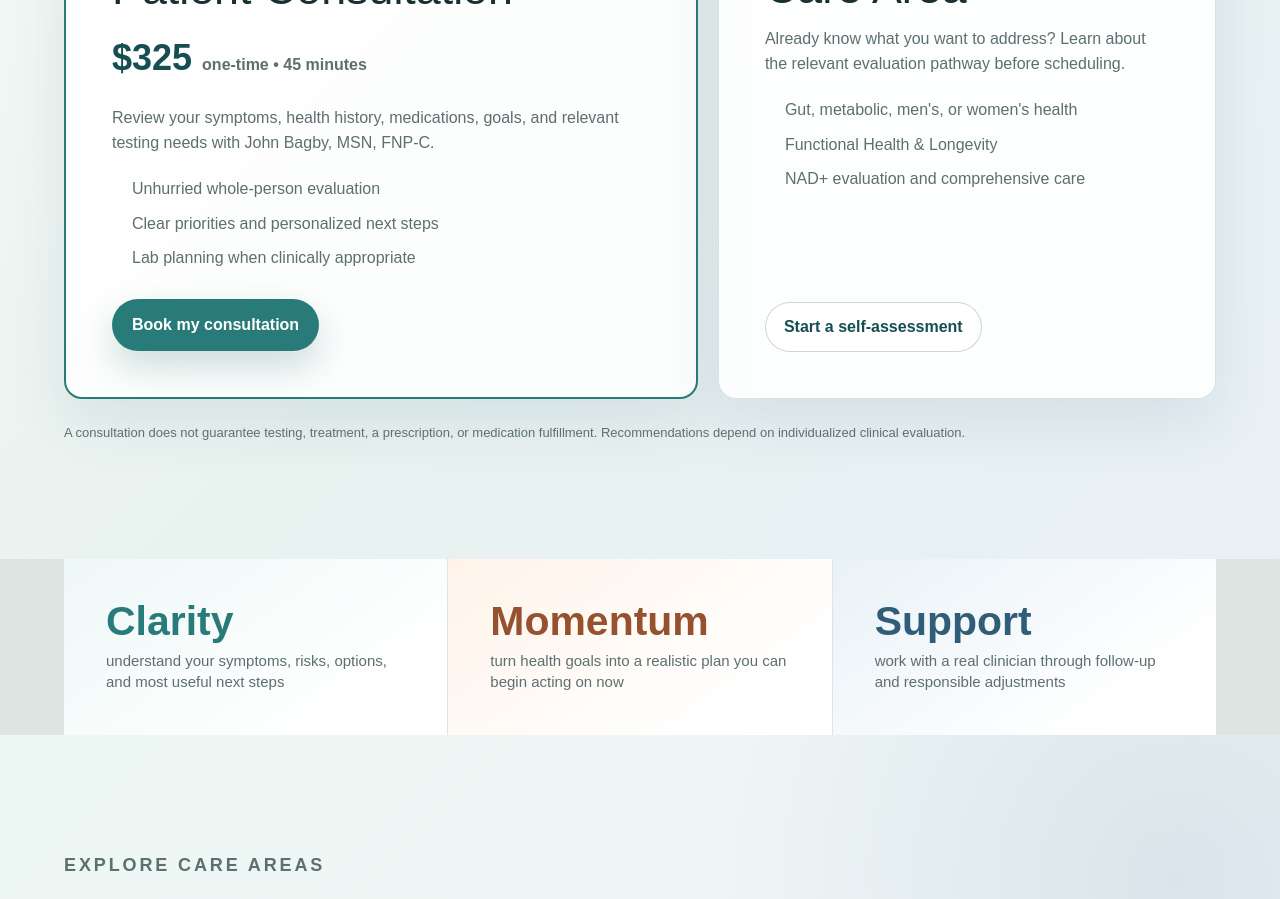
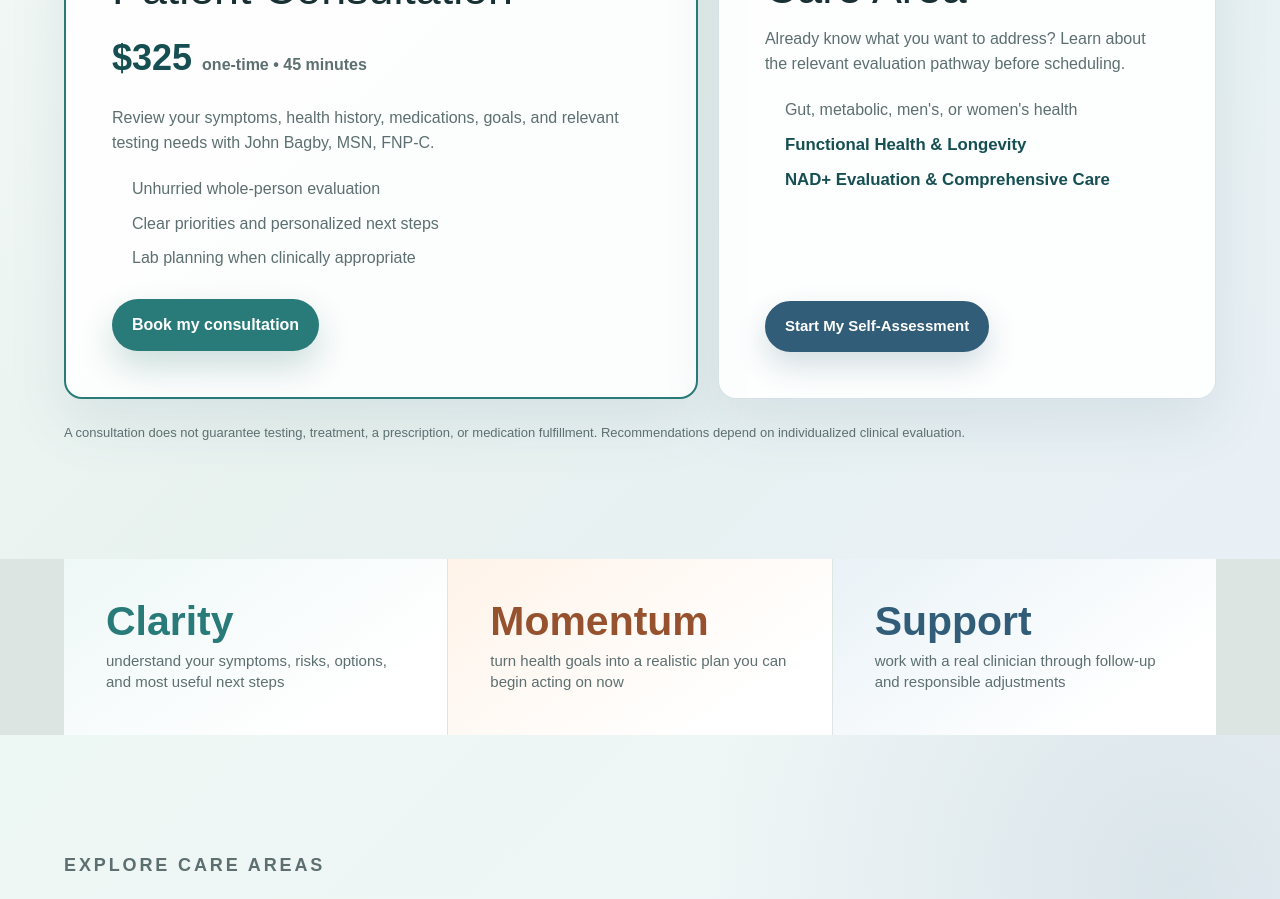
Before and after one commit to Nurseguy1/Apex-Vitality, a Next.js app: page / in a window 1280 px wide. Shown: the part 1840-2739 px from the top of the page. Built offline with nearby package versions, Linux system fonts and the light colour scheme; no server answers.

Commit message:
Emphasize focused care assessment options

```diff
--- a/app/globals.css
+++ b/app/globals.css
@@ -616,6 +616,12 @@
   line-height: 1.6;
 }
 
+.funnel-card li strong {
+  color: var(--teal-dark);
+  font-size: 1.05em;
+  font-weight: 850;
+}
+
 .funnel-price {
   display: flex;
   flex-wrap: wrap;
@@ -644,6 +650,15 @@
 .funnel-card > a {
   width: fit-content;
   margin-top: auto;
+}
+
+.care-path-button {
+  border: 2px solid var(--blue-dark);
+  background: var(--blue-dark);
+  color: white;
+  box-shadow: 0 14px 30px rgb(49 93 120 / 0.2);
+  font-size: 15px;
+  font-weight: 850;
 }
 
 .funnel-disclaimer {
--- a/app/page.tsx
+++ b/app/page.tsx
@@ -159,10 +159,10 @@
             <p>Already know what you want to address? Learn about the relevant evaluation pathway before scheduling.</p>
             <ul>
               <li>Gut, metabolic, men&apos;s, or women&apos;s health</li>
-              <li>Functional Health &amp; Longevity</li>
-              <li>NAD+ evaluation and comprehensive care</li>
+              <li><strong>Functional Health &amp; Longevity</strong></li>
+              <li><strong>NAD+ Evaluation &amp; Comprehensive Care</strong></li>
             </ul>
-            <Link className="secondary-dark-button" href="/questionnaires">Start a self-assessment</Link>
+            <Link className="secondary-dark-button care-path-button" href="/questionnaires">Start My Self-Assessment</Link>
           </article>
         </div>
         <p className="funnel-disclaimer">A consultation does not guarantee testing, treatment, a prescription, or medication fulfillment. Recommendations depend on individualized clinical evaluation.</p>
```
